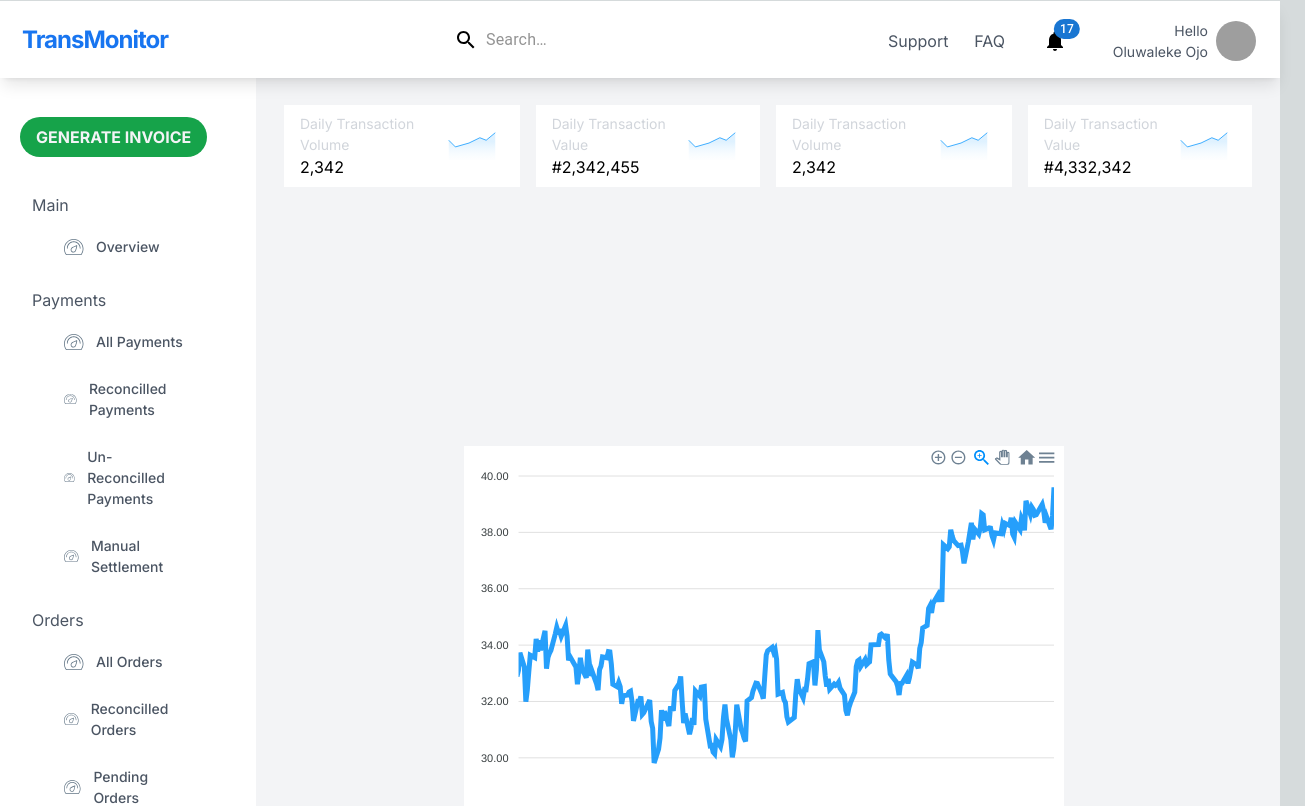
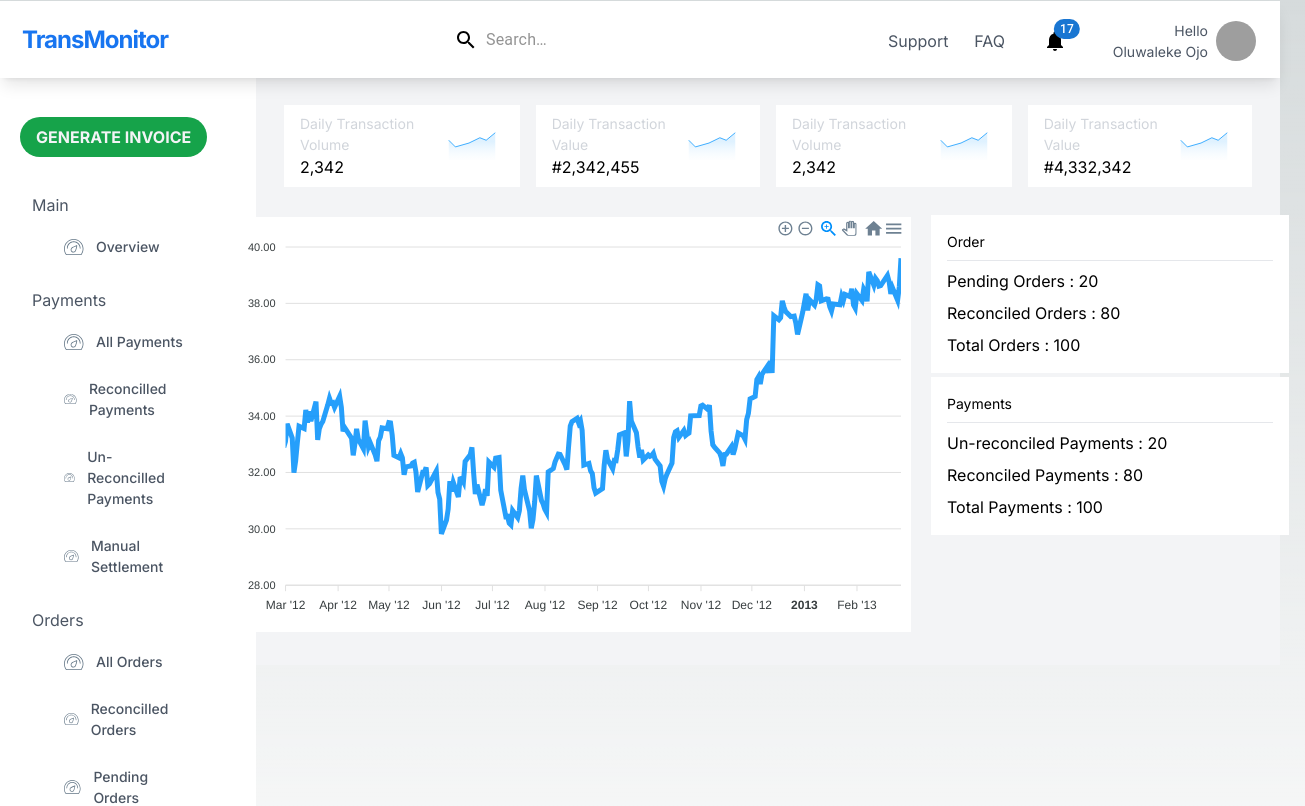
Before and after one commit to gemtunde/mintyn, a Next.js app: page / in a window 1280 px wide. Shown: the top 806 px of the page, 1305 px wide, since content can reach past the window. Built offline with nearby package versions, Linux system fonts and the light colour scheme; grey boxes are pictures that could not be loaded.

Commit message:
payment and orders component

```diff
--- a/src/components/Charts/index.tsx
+++ b/src/components/Charts/index.tsx
@@ -299,9 +299,9 @@ const Charts = () => {
   ]);
 
   return (
-    <div className="bg-white">
-      <Chart options={options} series={series} width={600} height={400} />
-    </div>
+    <>
+      <Chart options={options} series={series} width={680} height={400} />
+    </>
   );
 };
 
--- a/src/components/Dashboard/index.tsx
+++ b/src/components/Dashboard/index.tsx
@@ -3,16 +3,23 @@
 import React from "react";
 import DailyTransactions from "../DailyTransactions";
 import Charts from "../Charts";
+import Orders from "../Orders";
+import Payment from "../Payment";
 
 type Props = {};
 
 const Dashboard = (props: Props) => {
   return (
-    <main className="flex min-h-screen bg-gray-100 flex-col items-center justify-between p-4">
+    <main className="flex bg-gray-100 flex-col items-center justify-between p-4">
       <DailyTransactions />
-      <div className="flex gap-2 mt-[-130px]">
-        <Charts />
-        <div className="flex flex-col gap-1"></div>
+      <div className="flex items-center gap-1">
+        <div className="flex-4 bg-white">
+          <Charts />
+        </div>
+        <div className="flex w-[390px] h-[450px] flex-col gap-1 p-4">
+          <Orders />
+          <Payment />
+        </div>
       </div>
     </main>
   );
--- /dev/null
+++ b/src/components/Orders/index.tsx
@@ -0,0 +1,22 @@
+import React from "react";
+import Card from "@/shared/Card";
+
+type Props = {};
+
+const Orders = (props: Props) => {
+  return (
+    <>
+      <Card
+        title="Order"
+        pending="Pending Orders"
+        reconciled="Reconciled Orders"
+        total="Total Orders"
+        pending_number="20"
+        reconciled_number="80"
+        total_number="100"
+      />
+    </>
+  );
+};
+
+export default Orders;
--- /dev/null
+++ b/src/components/Payment/index.tsx
@@ -0,0 +1,22 @@
+import React from "react";
+import Card from "@/shared/Card";
+
+type Props = {};
+
+const Payment = (props: Props) => {
+  return (
+    <>
+      <Card
+        title="Payments"
+        pending="Un-reconciled Payments"
+        reconciled="Reconciled Payments"
+        total="Total Payments"
+        pending_number="20"
+        reconciled_number="80"
+        total_number="100"
+      />
+    </>
+  );
+};
+
+export default Payment;
--- /dev/null
+++ b/src/shared/Card/index.tsx
@@ -0,0 +1,43 @@
+import React from "react";
+
+type CardProps = {
+  title: String;
+  pending: String;
+  reconciled: String;
+  total: String;
+  pending_number: String;
+  reconciled_number: String;
+  total_number: String;
+};
+
+const Card = ({
+  title,
+  pending,
+  reconciled,
+  total,
+  pending_number,
+  reconciled_number,
+  total_number,
+}: CardProps) => {
+  return (
+    <div className="flex flex-col gap-2 bg-white p-4 h-[210px] ">
+      <h3 className="text-[14px] font-semibold">{title}</h3>
+      <hr className="font-bold text-green-700" />
+      <p className="text-sm font-light">
+        {" "}
+        {pending} : <span className="text-yellow-600">{pending_number}</span>
+      </p>
+      <p className="text-sm font-light">
+        {" "}
+        {reconciled} :{" "}
+        <span className="text-green-600">{reconciled_number}</span>
+      </p>
+      <p className="text-sm font-light">
+        {" "}
+        {total} : <span className="text-blue-600">{total_number}</span>
+      </p>
+    </div>
+  );
+};
+
+export default Card;
```
